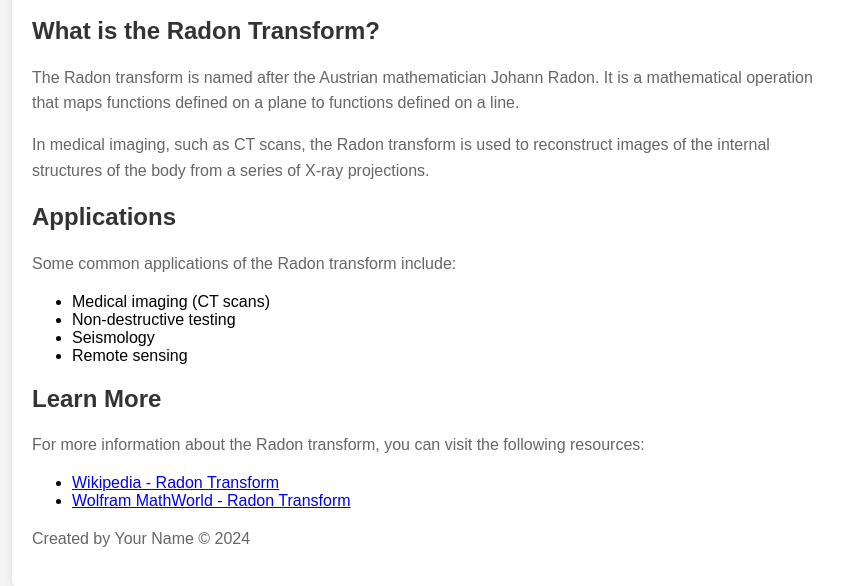
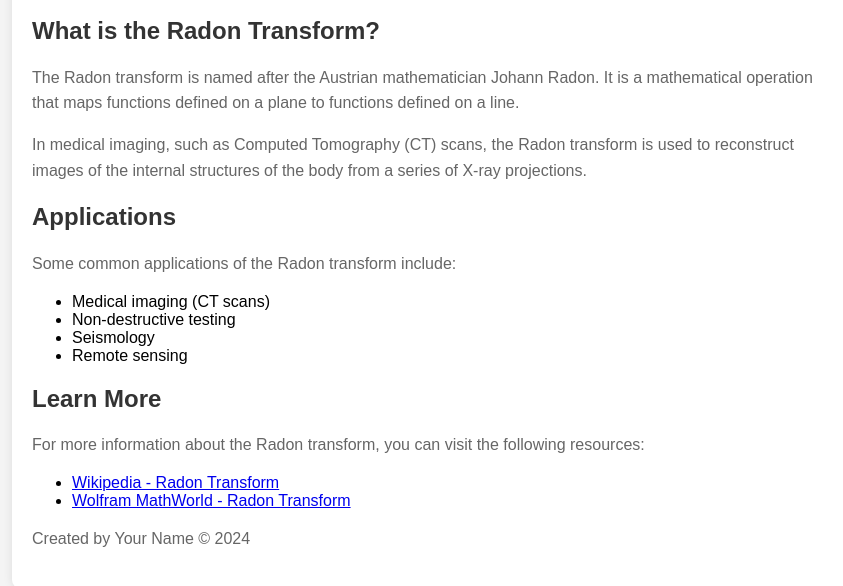
Before and after one commit to sebaseb98/sebaseb98.github.io, a plain HTML site: page index.html in a window 1280 px wide. Shown: the part 174-760 px from the top of the page, without its empty margins (208-1051 px from the left). Drawn offline with Linux system fonts and the light colour scheme.

Commit message:
introduced abbreviation CT

```diff
--- a/index.html
+++ b/index.html
@@ -49,7 +49,7 @@
             <h2>What is the Radon Transform?</h2>
             <p>The Radon transform is named after the Austrian mathematician Johann Radon. It is a mathematical
                 operation that maps functions defined on a plane to functions defined on a line.</p>
-            <p>In medical imaging, such as CT scans, the Radon transform is used to reconstruct images of the internal
+            <p>In medical imaging, such as Computed Tomography (CT) scans, the Radon transform is used to reconstruct images of the internal
                 structures of the body from a series of X-ray projections.</p>
             <h2>Applications</h2>
             <p>Some common applications of the Radon transform include:</p>
```
